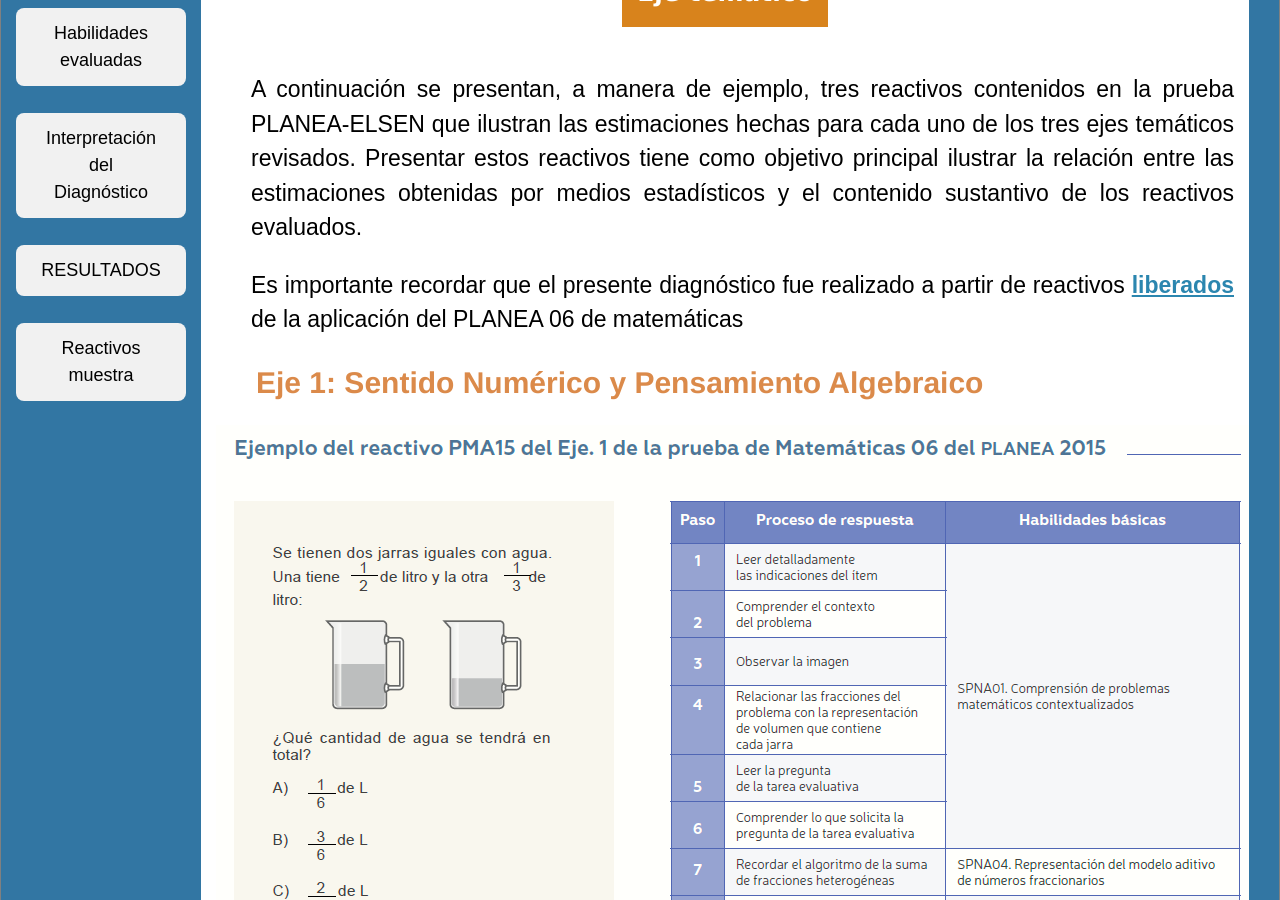
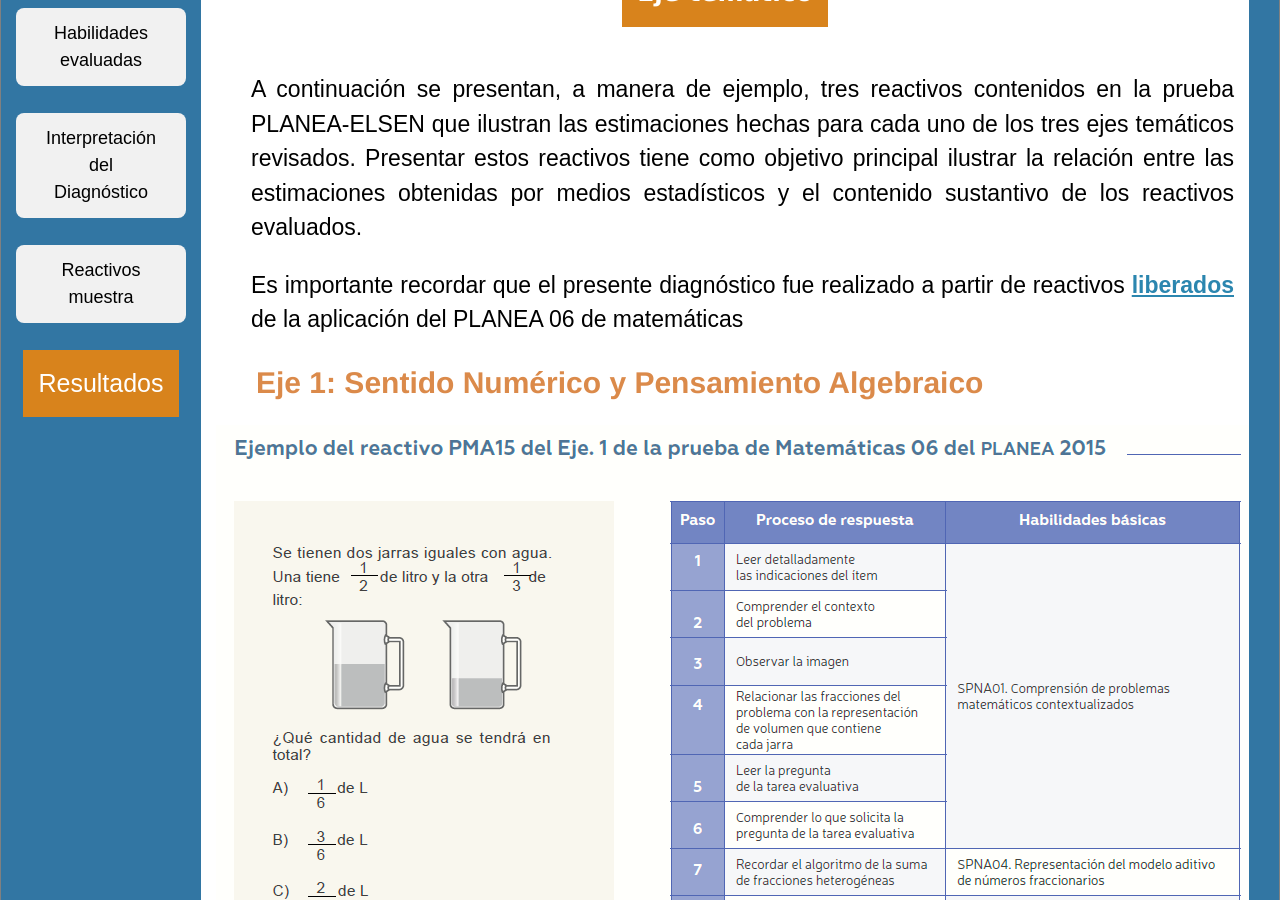
Before and after one commit to rimedie/rimedie.github.io, a Jekyll site: the page built from PLANEA-ELSEN_2015/Reactivos_Muestra.html, in a window 1280 px wide and 900 px high, scrolled down 547 px. Built offline with Jekyll 4.4.1, drawn with Linux system fonts in a browser that asks for light colours.

Commit message:
Update 1_Reactivos.html

```diff
--- a/_layouts/1_Reactivos.html
+++ b/_layouts/1_Reactivos.html
@@ -215,7 +215,7 @@
 
 <nav>
   <ul>
-	  	  <center>
+	  	   <center>
 	 <li><a href="/1_Infografía.html" class="w3-block w3-light-grey w3-hover-lime w3-padding-large w3-round-large" style="width:100%"> Propósito</a></li>
  	  <br>
 	  <li><a href="/1_InfogDetalles.html" class="w3-block w3-round-large w3-light-grey w3-hover-lime w3-padding-large" style="width:100%">¿Cómo se llevó a cabo?</a></li>
@@ -224,9 +224,15 @@
  	<br>
 	  <li><a href="/PLANEA-ELSEN_2015/1_Interpretación.html" class="w3-block w3-round-large w3-light-grey w3-hover-lime w3-padding-large" style="width:100%">Interpretación del Diagnóstico</a></li>
  	<br>
-	  <li><a href="/PLANEA-ELSEN_2015/Resultados_Nacionales.html" class="w3-block w3-round-large w3-padding-large w3-light-grey w3-hover-lime" style="width:100%">RESULTADOS</a></li>
-	 <br>
-	<li><a href="" class="w3-block w3-round-large w3-light-grey w3-hover-lime w3-padding-large" style="width:100%">Reactivos muestra</a></li>
+	 <li><a href="/PLANEA-ELSEN_2015/Reactivos_Muestra.html" class="w3-block w3-round-large w3-light-grey w3-hover-lime w3-padding-large" style="width:100%">Reactivos muestra</a></li>
+        <br>
+	<div class="dropdown">
+  <button class="dropbtn" style="border-radius: 0px"><a href="/PLANEA-ELSEN_2015/Resultados_Nacionales.html" style="color:white;text-decoration: none;">Resultados</a></button>
+    <div class="dropdown-content" style="  width: 200px;">
+    <a href="/PLANEA-ELSEN_2015/Resultados_Nacionales.html" class="no-drop">Nacionales</a>
+    <a href="/PLANEA-ELSEN_2015/porRegion.html" class="no-drop">Por Entidad Federativa</a>
+    <a href="/PLANEA-ELSEN_2015/Heatmaps.html" class="no-drop">Por Habilidad</a>
+  </div>
  	 </center>
   </ul>
 </nav>
```
